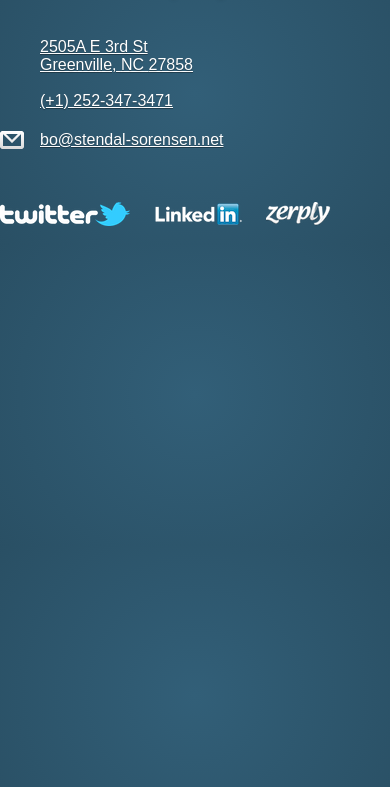
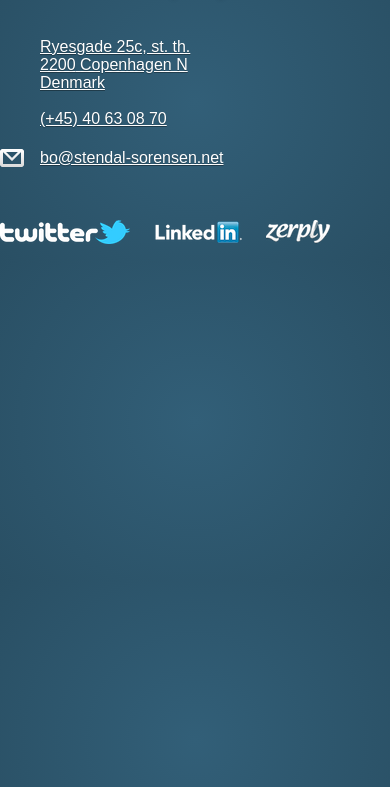
Before and after one commit to bss/stendal-sorensen.net, a plain HTML site: page index.html in a window 390 px wide. Shown: the part 57-844 px from the top of the page. Drawn offline with Linux system fonts and the light colour scheme.

Commit message:
Changing address and phone number to current danish address and phone number.

```diff
--- a/index.html
+++ b/index.html
@@ -14,14 +14,14 @@
 		</header>
 		<section id="contact-info">
 			<p id="address" itemprop="address" itemscope itemtype="http://data-vocabulary.org/Address">
-				<a href="http://maps.google.com/?q=2505A%20E%203rd%20St,%20Greenville,%20NC%2027858,%20U.S.A.">
-					<span itemprop="street-name">2505A E 3rd St</span><br />
-					<span itemprop="locality">Greenville</span>,
-					<span itemprop="region">NC</span>
-					<span itemprop="postal-code">27858</span>
+				<a href="http://maps.google.com/maps?q=Ryesgade+25c,+st.+th,+2200+K%C3%B8benhavn+N">
+					<span itemprop="street-name">Ryesgade 25c, st. th.</span><br />
+					<span itemprop="postal-code">2200</span>
+					<span itemprop="locality">Copenhagen N</span><br />
+					<span itemprop="country-name">Denmark</span>
 				</a>
 			</p>
-			<p id="phone"><a href="tel:+1-252-347-3471">(+1) 252-347-3471</a></p>
+			<p id="phone"><a href="tel:+4540630870">(+45) 40 63 08 70</a></p>
 			<p id="mail"><a id="mailAddr">bo&lt;AT&gt;stendal-sorensen.net</a></p>
 		</section>
 		<section id="third-party-links">
```
